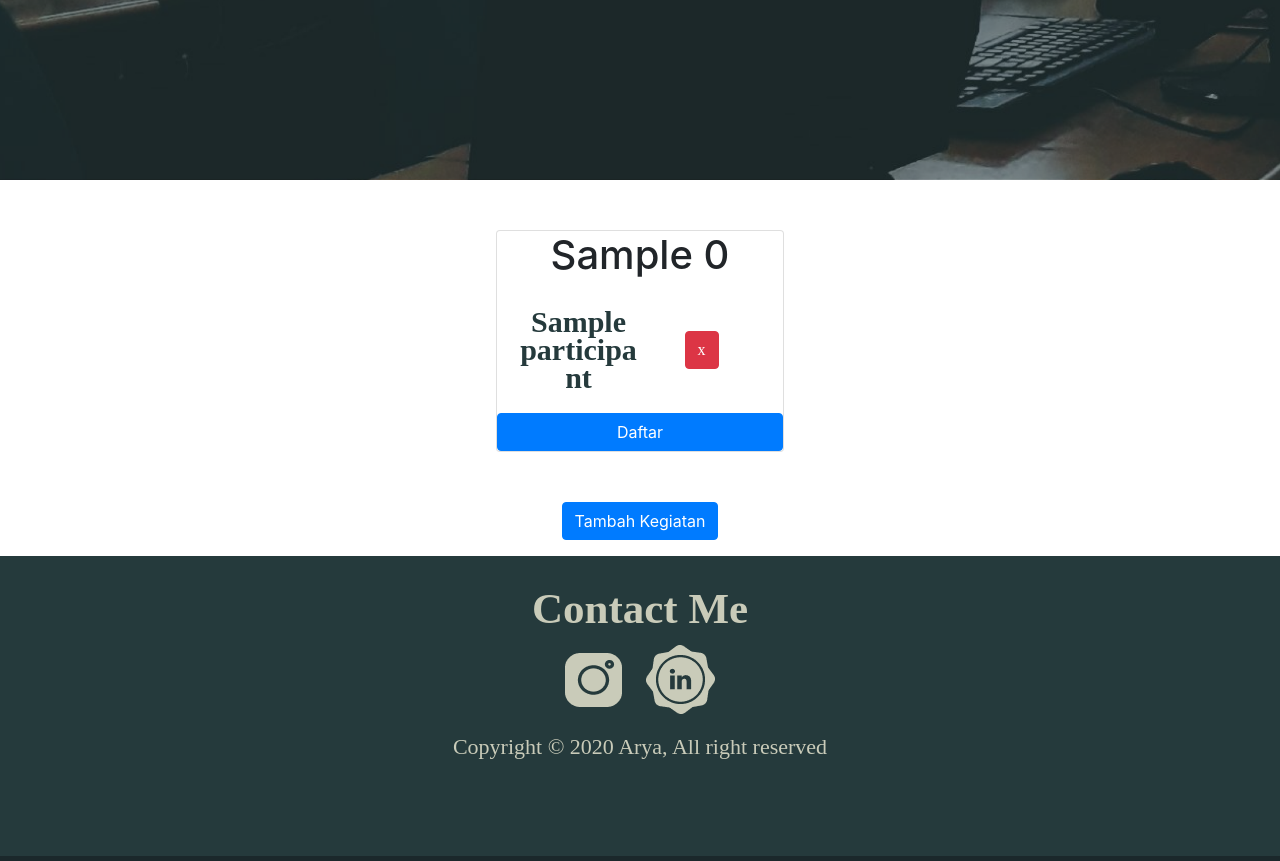
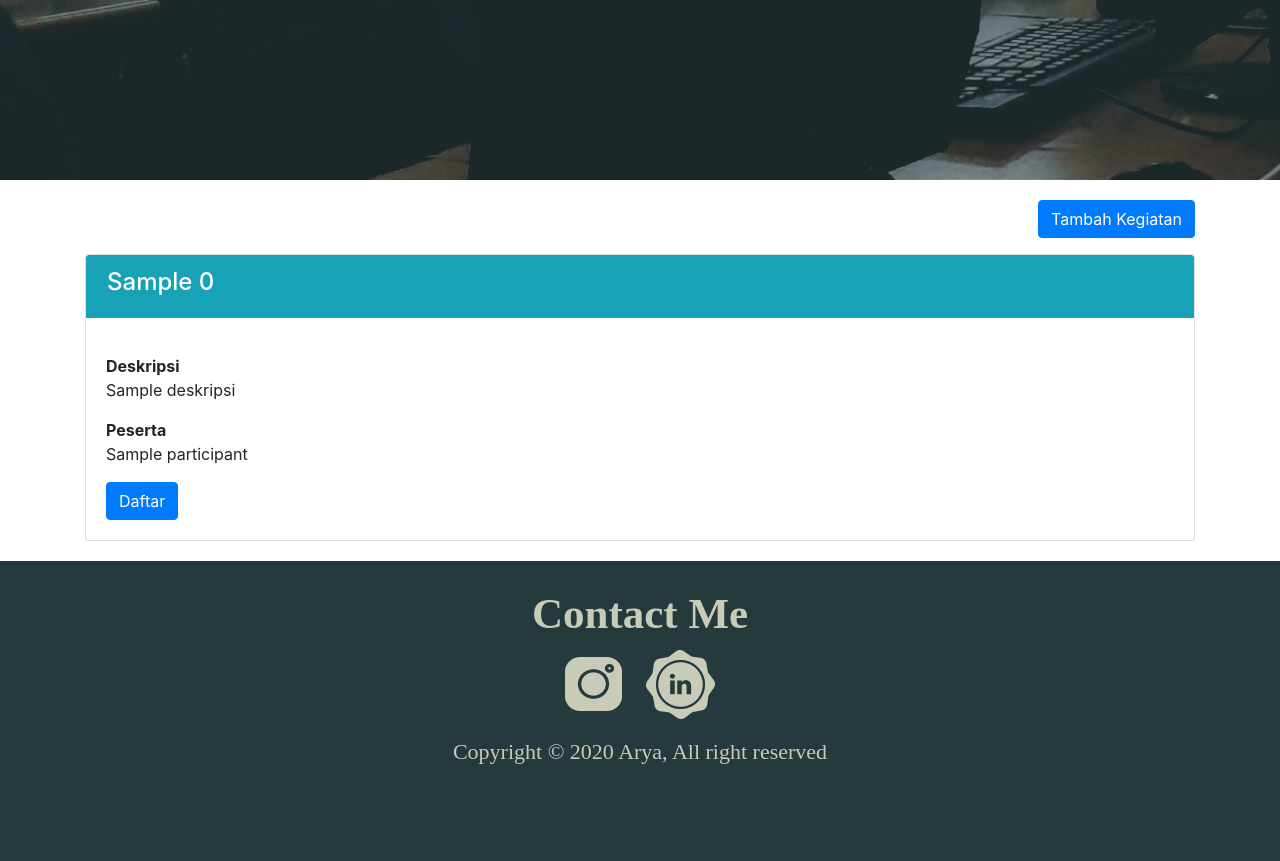
Before and after one commit to aryaputra28/first-personal-website, a Django app: template story6/templates/story6/kegiatan_list.html in a window 1280 px wide. Shown: the part 444-1305 px from the top of the page. Run offline with Django 3.2, Linux system fonts and the light colour scheme; the template is opened without the code that fills it: most values are stand-ins (such as "Sample title", 1, 10 or a date in 2020); lists and menus that the app fills with data are empty; some libraries are stand-ins or nearby versions.

Commit message:
Fix card interface

```diff
--- a/story6/forms.py
+++ b/story6/forms.py
@@ -3,6 +3,7 @@ from .models import *
 
 class KegiatanForm(forms.ModelForm):
     NamaKegiatan = forms.CharField()
+    Deskripsi = forms.Textarea()
     class Meta:
         model = KegiatanSaya
         fields = '__all__'
--- a/story6/models.py
+++ b/story6/models.py
@@ -3,8 +3,11 @@ from django.db import models
 # Create your models here.
 class KegiatanSaya(models.Model):
     NamaKegiatan = models.CharField(max_length=500)
+    Deskripsi = models.TextField(max_length=500)
     def __str__(self):
         return self.NamaKegiatan
+    def __str__(self):
+        return self.Deskripsi
 
 class Participant(models.Model):
     name = models.CharField(max_length = 200)
--- a/story6/templates/story6/kegiatan_list.html
+++ b/story6/templates/story6/kegiatan_list.html
@@ -1,31 +1,36 @@
 {% extends 'base.html' %}
 {% load static %}
 {% block head-footer %}
+{% load crispy_forms_tags %}
 
 <header>
     <div class="cover" style="background-image: url(static/huhu.png);">
   </header>
 <body>
-    <div class="d-flex justify-content-center" style="padding-top: 50px; padding-bottom: 50px;">
-        {% for hasil in hasil_list%}
-        <div class="card" style="width: 18rem;">
-            <h1 style="text-align: center;">{{ hasil.0.NamaKegiatan }} </h1>
+
+          <div class="container">
+            <p style="text-align: right; margin-top: 20px;">
+                <button class="btn btn-primary" data-toggle="modal" data-target="#tambahKegiatan" >Tambah Kegiatan</button>
+            </p>
+
+              {% for hasil in hasil_list %}
+
+              <div class="card mt-3 " style="margin-bottom: 20px;">
+                  <div class="card-header bg-info text-white card border-info mb-3">
+                      <h4>{{hasil.0.NamaKegiatan}}</h2>
+                    </div>
                     <div class="card-body">
+                        <b>Deskripsi</b>
+                        <p>{{hasil.0.Deskripsi}}</p>
+                        <b>Peserta</b>
                         {% for participant in hasil.1 %}
-                    <table>
-                        <tr>
-                            <th>{{participant.name}}</th>
-                            <form action="{% url 'story6:hapus' %}" method="post">
-                                {% csrf_token %}
-                                <input type="hidden" name="id_participant" value={{participant.id}}>
-                            <th><button  class="btn btn-danger btn-circle btn-xl" type="submit">x</button> </th>
-                        </form>
-                    </tr>
-                </table>
+                        <p class="card-text">{{participant.name}}</p>
                         {% endfor %}
+                        <button class="btn btn-primary" data-toggle="modal" data-target="#tambahParticipant{{ hasil.0.id }}" >Daftar</button>
+
                     </div>
-                <button class="btn btn-primary" data-toggle="modal" data-target="#tambahParticipant{{ hasil.0.id }}" >Daftar</button>
                 </div>
+
 
 
                 <!-- modal -->
@@ -55,9 +60,7 @@
                 </div>
                 {% endfor %}
             </div >
-        <p style="text-align: center;">
-            <button class="btn btn-primary" data-toggle="modal" data-target="#tambahKegiatan" >Tambah Kegiatan</button>
-        </p>
+
             <div class="modal fade" id="tambahKegiatan" tabindex="-1" aria-labelledby="tambahKegiatanTitle" aria-hidden="true">
                 <div class="modal-dialog">
                     <div class="modal-content">
@@ -70,8 +73,14 @@
                         <form action="{% url 'story6:daftar' %}" method="post">
                             <div class="modal-body">
                                 {% csrf_token %}
+                                <div class="form-group">
                                     <label for="nama_kegiatan">Nama Kegiatan: </label>
                                     <input id="nama_kegiatan" name="nama_kegiatan" type="text" autofocus>
+                                </div>
+                                <div class="form-group">
+                                    <label for="deskripsi_kegiatan">Deskripsi Kegiatan: </label>
+                                    <input id="deskripsi_kegiatan" name="deskripsi_kegiatan" type="text" autofocus>
+                                </div>
                             </div>
                             <div class="modal-footer">
                                 <button type="button" class="btn btn-secondary" data-dismiss="modal">Batal</button>
--- a/story6/views.py
+++ b/story6/views.py
@@ -24,11 +24,12 @@ def daftar(request):
     id_kegiatan = request.POST.get('id_kegiatan', None)
     name_participant = request.POST.get('name_participant',None)
     nama_kegiatan = request.POST.get('nama_kegiatan', None)
+    deskripsi_kegiatan = request.POST.get('deskripsi_kegiatan', None)
 
     if (id_kegiatan and name_participant) :
         Participant.objects.create(name=name_participant, kegiatan=KegiatanSaya.objects.get(id = id_kegiatan))
     else:
-        KegiatanSaya.objects.create(NamaKegiatan=nama_kegiatan)
+        KegiatanSaya.objects.create(NamaKegiatan=nama_kegiatan, Deskripsi=deskripsi_kegiatan)
 
     return redirect('/ListKegiatan')
 
```
Also changed, not shown: db.sqlite3, story6/migrations/0004_kegiatansaya_deskripsi.py (added). Lines whose indentation alone changed are shown as unchanged.
